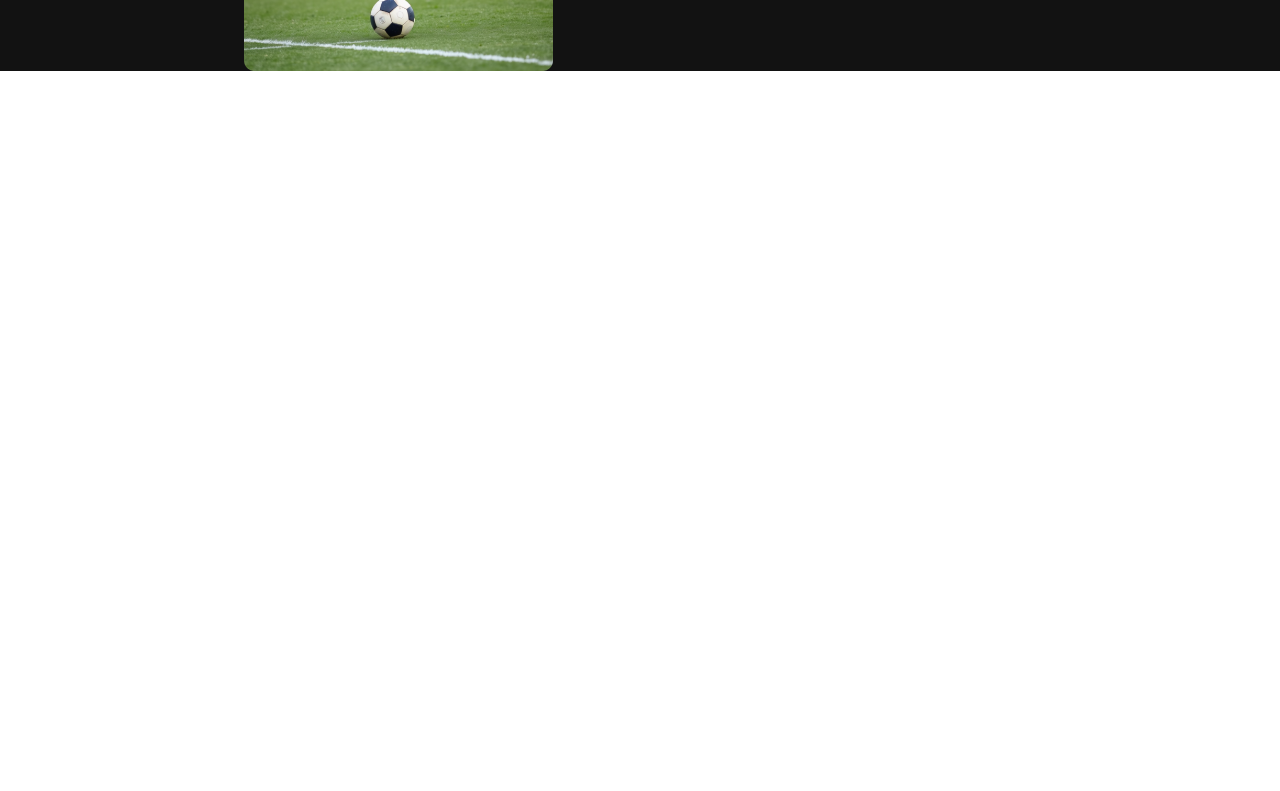
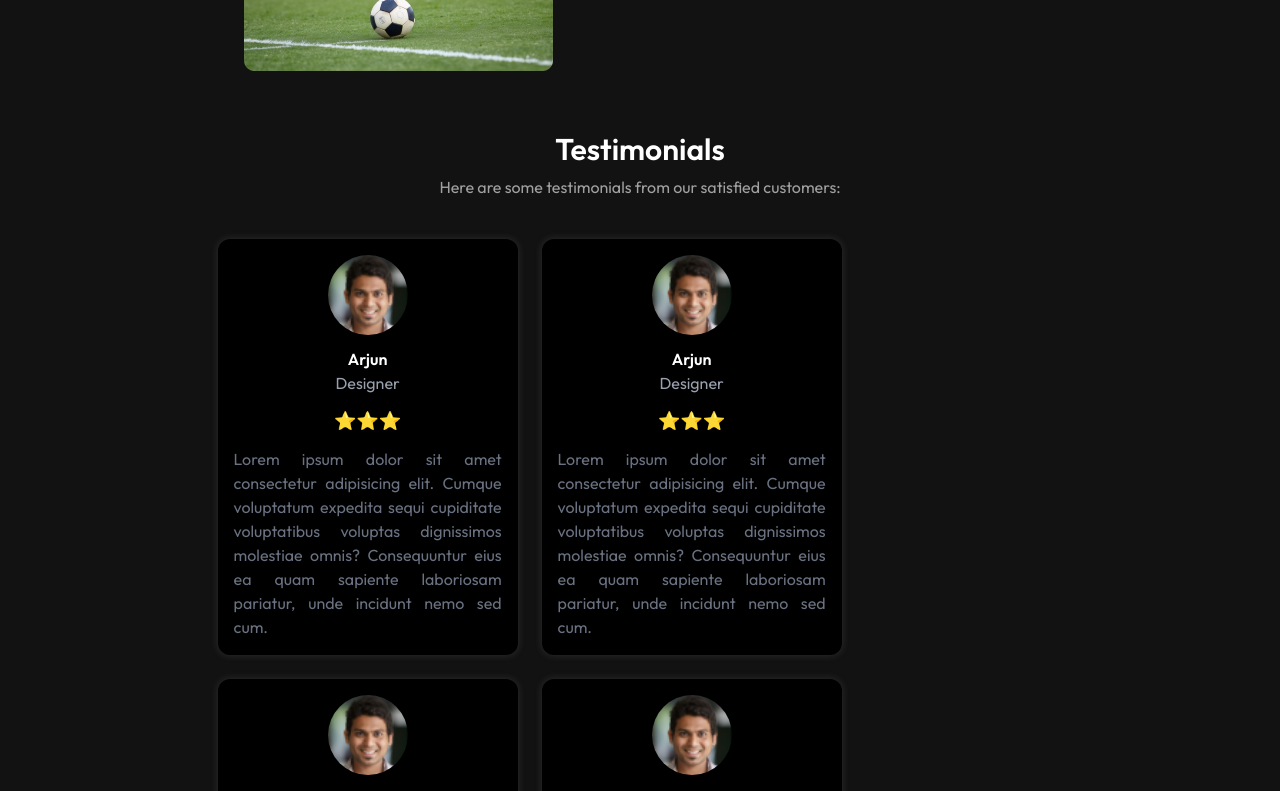
Before and after one commit to Kashish2402/Image-Generator-App, a React (Vite) app in the folder frontend/: page / in a window 1280 px wide. Shown: the part 1760-2551 px from the top of the page. Before the commit the page ends 1831 px from the top, so only its background shows below. Built offline with nearby package versions, Linux system fonts and the light colour scheme; the HTML template or start-up script is replaced by a standard one.

Commit message:
testimonial Ui added

```diff
--- a/frontend/src/assets/assets.js
+++ b/frontend/src/assets/assets.js
@@ -3,11 +3,13 @@ import Pic2 from "./Pic2.webp"
 import Pic3 from "./Pic3.jpg"
 import Pic4 from "./Pic4.jpeg"
 import sample_img from "./sample_img_2.png"
+import people1 from "./people-1.png"
 
 export const assets={
     Pic1,
     Pic2,
     Pic3,
     Pic4,
-    sample_img
+    sample_img,
+    people1
 }
--- a/frontend/src/components/Header.jsx
+++ b/frontend/src/components/Header.jsx
@@ -82,7 +82,7 @@ function Header() {
               alt=""
               width={60}
               className="rounded hover:scale-105 transition-all duration-300 cursor-pointer max-sm:w-10"
-              key={item}
+              key={index}
             />
           ))}
       </motion.div>
--- /dev/null
+++ b/frontend/src/components/ReviewCard.jsx
@@ -0,0 +1,35 @@
+import React from "react";
+import { assets } from "../assets/assets";
+
+function ReviewCard({ imageUrl, name, position, stars = 3, comment }) {
+  return (
+    <div className="bg-black w-[300px] p-4 flex flex-col items-center rounded-xl gap-3 hover:scale-105 step">
+      <div>
+        <img src={assets.people1} alt="" className="h-20 w-20 rounded-full" />
+      </div>
+      <div className="flex flex-col items-center">
+        <h2 className="text-white font-semibold">Arjun</h2>
+        <p className="text-gray-400">Designer</p>
+      </div>
+
+      <div>
+        <div className="flex items-center">
+          {[...Array(stars)].map((_, i) => (
+            <span key={i} className="text-yellow-400 text-lg">
+              ⭐
+            </span>
+          ))}
+        </div>
+      </div>
+
+      <div className="w-full text-justify text-gray-500">
+        Lorem ipsum dolor sit amet consectetur adipisicing elit. Cumque
+        voluptatum expedita sequi cupiditate voluptatibus voluptas dignissimos
+        molestiae omnis? Consequuntur eius ea quam sapiente laboriosam pariatur,
+        unde incidunt nemo sed cum.
+      </div>
+    </div>
+  );
+}
+
+export default ReviewCard;
--- a/frontend/src/components/Testimonial.jsx
+++ b/frontend/src/components/Testimonial.jsx
@@ -1,11 +1,31 @@
-import React from 'react'
+import React from "react";
+import ReviewCard from "./ReviewCard";
+import { delay, motion } from "motion/react";
 
 function Testimonial() {
   return (
-    <div>
+    <motion.div
+      className="mt-15 flex flex-col items-center justify-between gap-10"
+      initial={{ opacity: 0.2, y: 200 }}
+      transition={{ duration: 1 }}
+      whileInView={{ opacity: 1, y: 0 }}
+      viewport={{ once: true }}
+    >
+      <div className="flex flex-col items-center gap-2">
+        <h1 className="text-3xl font-semibold">Testimonials</h1>
+        <p className="text-neutral-400 text-center">
+          Here are some testimonials from our satisfied customers:
+        </p>
+      </div>
 
-    </div>
-  )
+      <div className="w-[80%] flex flex-wrap gap-6 items-center">
+        <ReviewCard />
+        <ReviewCard />
+        <ReviewCard />
+        <ReviewCard />
+      </div>
+    </motion.div>
+  );
 }
 
-export default Testimonial
+export default Testimonial;
--- a/frontend/src/pages/Home.jsx
+++ b/frontend/src/pages/Home.jsx
@@ -2,6 +2,7 @@ import React from 'react'
 import Header from '../components/Header'
 import Steps from '../components/Steps'
 import Description from '../components/Description'
+import Testimonial from '../components/Testimonial'
 
 function Home() {
   return (
@@ -9,6 +10,7 @@ function Home() {
       <Header/>
       <Steps/>
       <Description/>
+      <Testimonial/>
     </div>
   )
 }
```
Also changed, not shown: frontend/src/assets/people-1.png (added).
